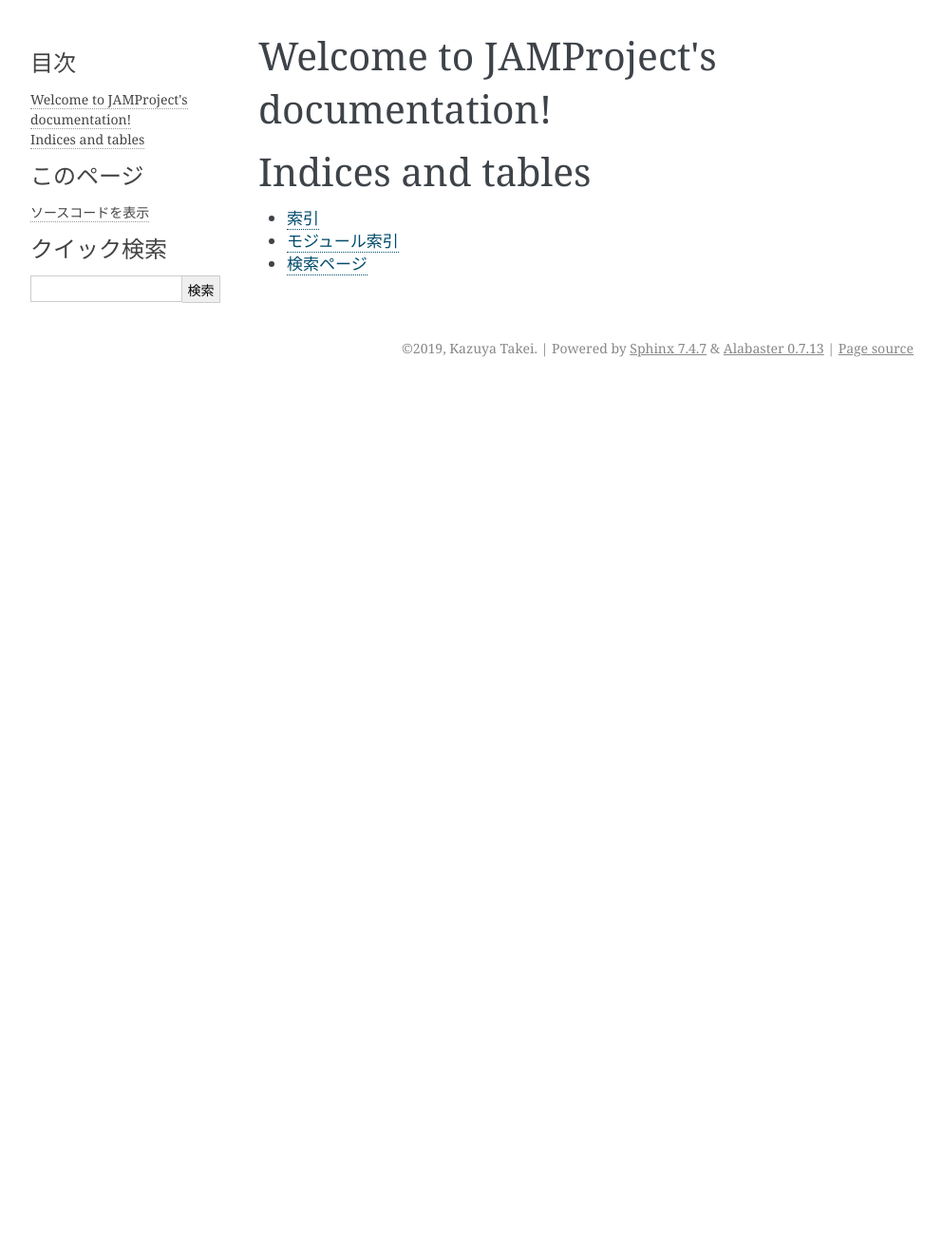
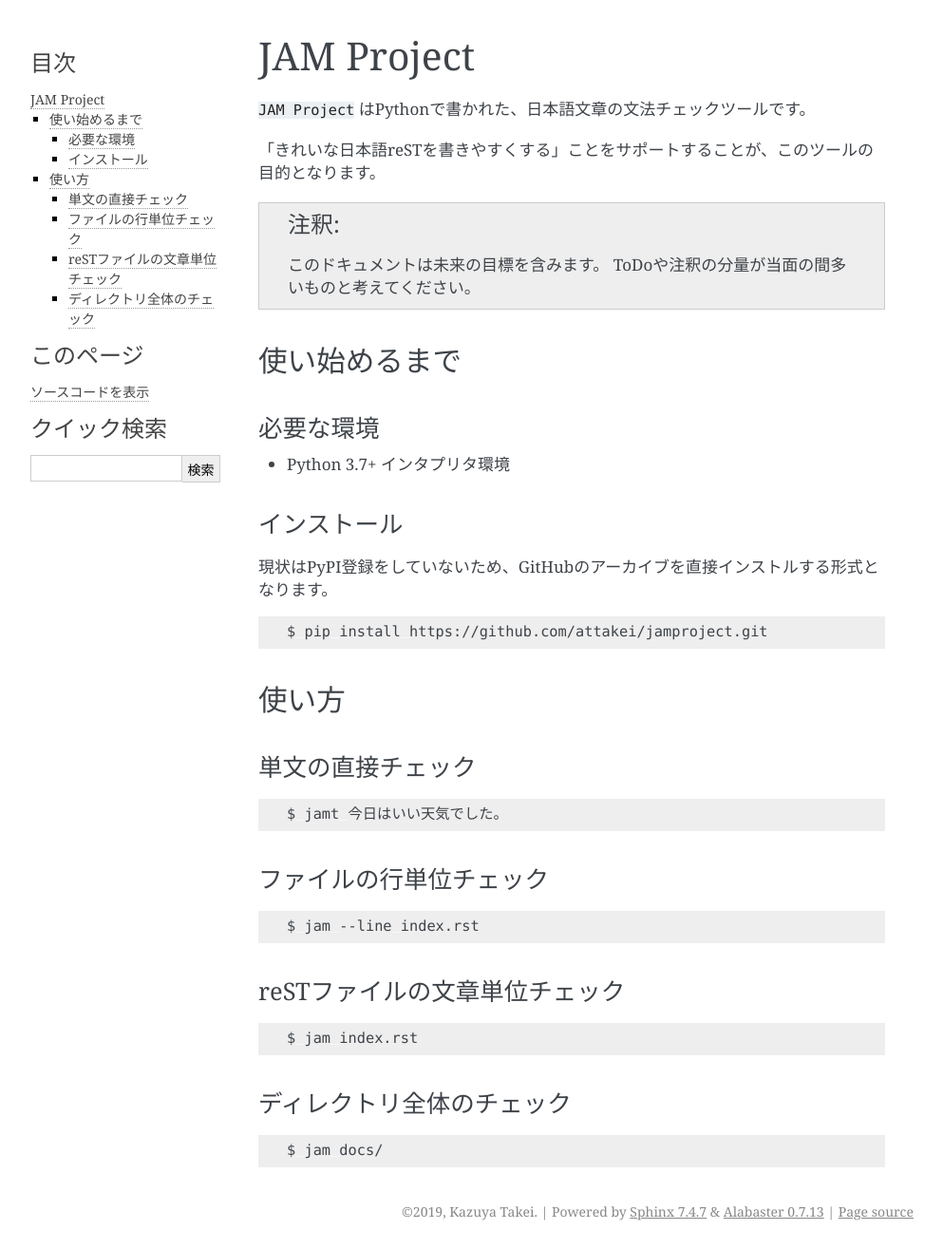
Before and after one commit to attakei-sandbox/jamproject-bak, a Sphinx documentation site: the page built from docs/index.rst, in a window 1280 px wide. Shown: the whole page at 95% size, without its empty margins (148-1141 px from the left). Built offline with Sphinx 7.4.7, drawn with Linux system fonts in a browser that asks for light colours; before the commit the page ends 900 px from its top, so only the background shows below that.

Commit message:
Define CLI interface

```diff
--- a/docs/index.rst
+++ b/docs/index.rst
@@ -1,20 +1,63 @@
-.. JAMProject documentation master file, created by
-   sphinx-quickstart on Mon Aug 12 16:47:56 2019.
-   You can adapt this file completely to your liking, but it should at least
-   contain the root `toctree` directive.
+===========
+JAM Project
+===========
 
-Welcome to JAMProject's documentation!
-======================================
+``JAM Project`` はPythonで書かれた、日本語文章の文法チェックツールです。
 
-.. toctree::
-   :maxdepth: 2
-   :caption: Contents:
+「きれいな日本語reSTを書きやすくする」ことをサポートすることが、このツールの目的となります。
+
+.. note::
+
+    このドキュメントは未来の目標を含みます。
+    ToDoや注釈の分量が当面の間多いものと考えてください。
 
 
+使い始めるまで
+==============
 
-Indices and tables
-==================
+必要な環境
+----------
 
-* :ref:`genindex`
-* :ref:`modindex`
-* :ref:`search`
+* Python 3.7+ インタプリタ環境
+
+インストール
+------------
+
+現状はPyPI登録をしていないため、GitHubのアーカイブを直接インストルする形式となります。
+
+.. code-block:: bash
+
+    $ pip install https://github.com/attakei/jamproject.git
+
+
+使い方
+======
+
+単文の直接チェック
+------------------
+
+.. code-block:: bash
+
+    $ jamt 今日はいい天気でした。
+
+ファイルの行単位チェック
+------------------------
+
+.. code-block:: bash
+
+    $ jam --line index.rst
+
+
+reSTファイルの文章単位チェック
+------------------------------
+
+.. code-block:: bash
+
+    $ jam index.rst
+
+ディレクトリ全体のチェック
+--------------------------
+
+.. code-block:: bash
+
+    $ jam docs/
```
